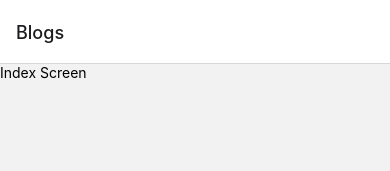
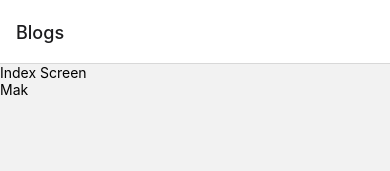
Before and after one commit to majidalykhan/rn-blog, a React Native app: screen /Blogs in a window 390 px wide. Shown: the top 171 px of the page. Built offline with nearby package versions, Linux system fonts and the light colour scheme.

Commit message:
Moving data with context

```diff
--- a/src/context/BlogContext.js
+++ b/src/context/BlogContext.js
@@ -3,5 +3,7 @@
 const BlogContext = React.createContext();
 
 export const BlogProvider = ({ children }) => {
-  return <BlogContext.Provider>{children}</BlogContext.Provider>;
+  return <BlogContext.Provider value={"Mak"}>{children}</BlogContext.Provider>;
 };
+
+export default BlogContext;
--- a/src/screens/IndexScreen.js
+++ b/src/screens/IndexScreen.js
@@ -1,10 +1,13 @@
-import React from "react";
+import React, { useContext } from "react";
 import { StyleSheet, Text, View } from "react-native";
+import BlogContext from "../context/BlogContext";
 
 const IndexScreen = () => {
+  const value = useContext(BlogContext);
   return (
     <View>
       <Text>Index Screen</Text>
+      <Text>{value}</Text>
     </View>
   );
 };
```
